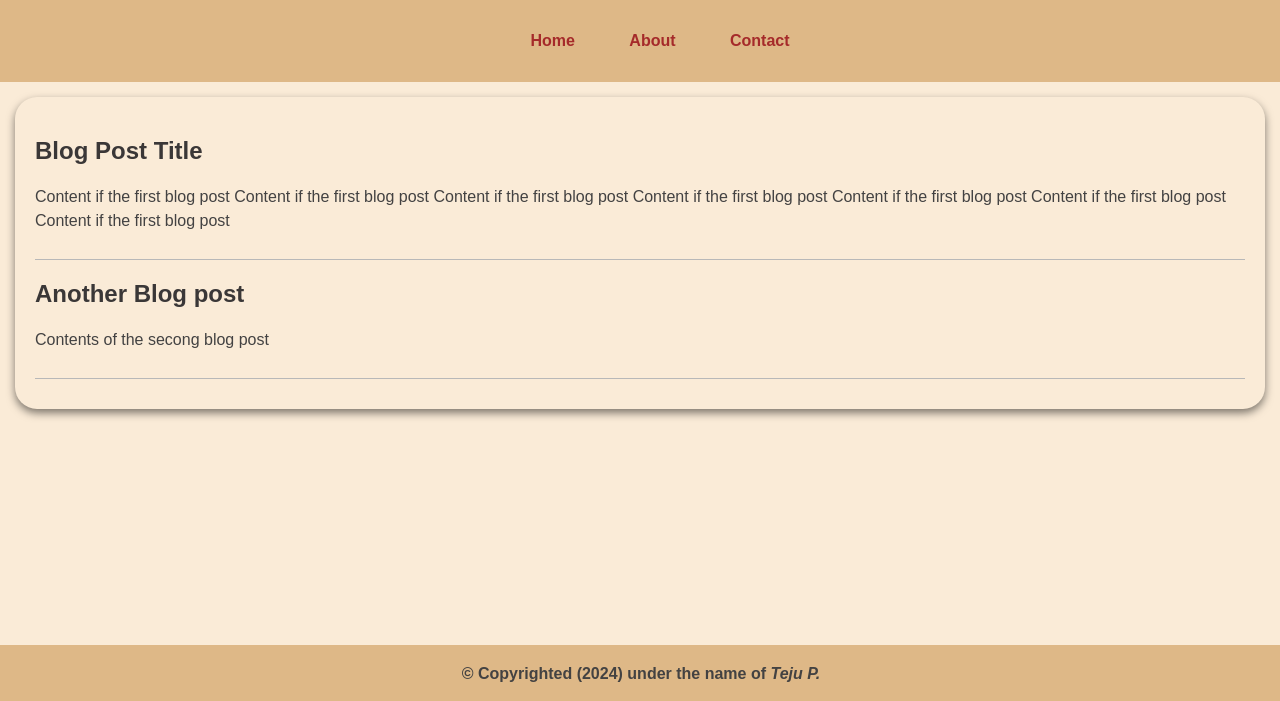
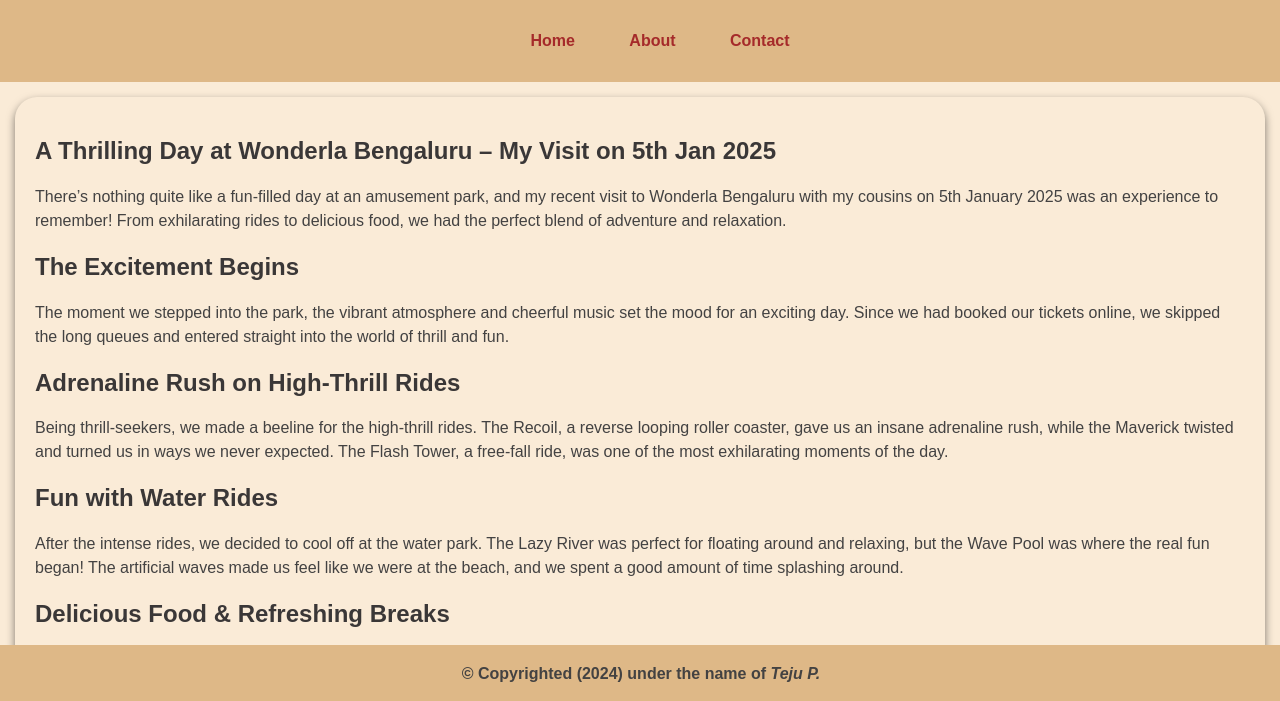
Before and after one commit to Teju-P/portfolio, a plain HTML site: page blog.html in a window 1280 px wide. Shown: the part 97-798 px from the top of the page. Drawn offline with Linux system fonts and the light colour scheme.

Commit message:
Update blog.html

```diff
--- a/blog.html
+++ b/blog.html
@@ -16,18 +16,20 @@
         </header>
         <main>
             <article>
-                <h2>Blog Post Title</h2>
-                <p>Content if the first blog post
-                    Content if the first blog post
-                    Content if the first blog post
-                    Content if the first blog post
-                    Content if the first blog post
-                    Content if the first blog post
-                    Content if the first blog post</p>
-            </article>
-            <article>
-                <h2>Another Blog post</h2>
-                <p>Contents of the secong blog post</p>
+                <h2>A Thrilling Day at Wonderla Bengaluru – My Visit on 5th Jan 2025</h2>
+                <p>There’s nothing quite like a fun-filled day at an amusement park, and my recent visit to Wonderla Bengaluru with my cousins on 5th January 2025 was an experience to remember! From exhilarating rides to delicious food, we had the perfect blend of adventure and relaxation.</p>
+                <h2>The Excitement Begins</h2>
+                <p>The moment we stepped into the park, the vibrant atmosphere and cheerful music set the mood for an exciting day. Since we had booked our tickets online, we skipped the long queues and entered straight into the world of thrill and fun.</p>
+                <h2>Adrenaline Rush on High-Thrill Rides</h2>
+                <p>Being thrill-seekers, we made a beeline for the high-thrill rides. The Recoil, a reverse looping roller coaster, gave us an insane adrenaline rush, while the Maverick twisted and turned us in ways we never expected. The Flash Tower, a free-fall ride, was one of the most exhilarating moments of the day.</p>
+                <h2>Fun with Water Rides</h2>
+                <p>After the intense rides, we decided to cool off at the water park. The Lazy River was perfect for floating around and relaxing, but the Wave Pool was where the real fun began! The artificial waves made us feel like we were at the beach, and we spent a good amount of time splashing around.</p>
+                <h2>Delicious Food & Refreshing Breaks</h2>
+                <p>All the excitement left us super hungry, so we grabbed a meal at the Veg Restaurant. The paneer tikka and full meals were absolutely delicious, and the leamon juices gave us the energy to continue our adventure.</p>
+                <h2>A Perfect End to the Day</h2>
+                <p>As the sun began to set, we took a few more rides and clicked countless pictures to capture the memories. Before leaving, we visited the souvenir shop and picked up some fun merchandise as a keepsake.</p>
+                <h2>Final Thoughts</h2>
+                <p>Our day at Wonderla Bengaluru was nothing short of spectacular. From thrilling rides to bonding over laughter and food, it was an unforgettable experience. If you’re planning a visit, I highly recommend going early, wearing comfortable clothes, and staying hydrated.</p>
             </article>
         </main>
     </body>
```
